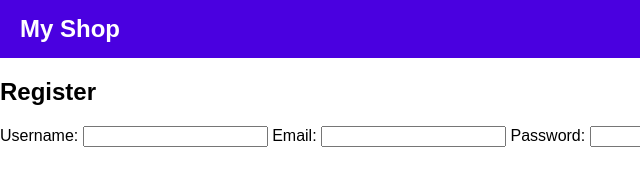
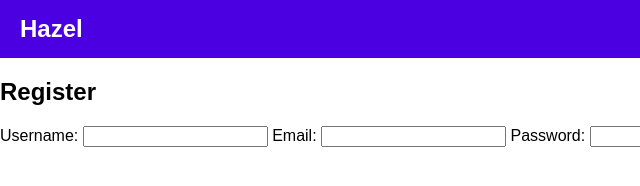
Before and after one commit to Kavipriya2926/Cart_Webpage, a plain HTML site: page register.html in a window 1280 px wide. Shown: the full height of the page, 0-640 px from the left. Drawn offline with Linux system fonts and the light colour scheme.

Commit message:
Update register.html

```diff
--- a/register.html
+++ b/register.html
@@ -9,7 +9,7 @@
 <body>
     <nav>
         <div class="nav-left">
-            <h1>My Shop</h1>
+            <h1>Hazel</h1>
         </div>
         <div class="nav-right">
             <button onclick="window.location.href='index.html'">Home</button>
```
